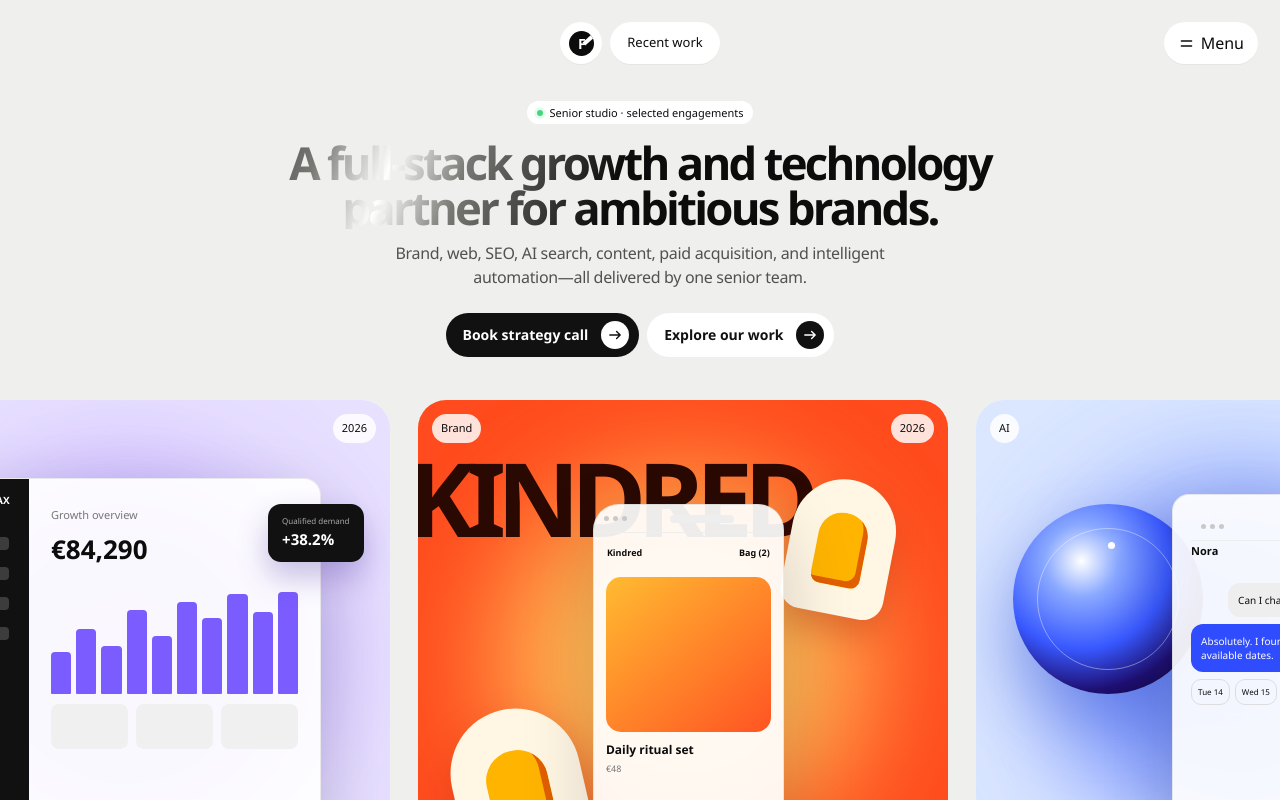
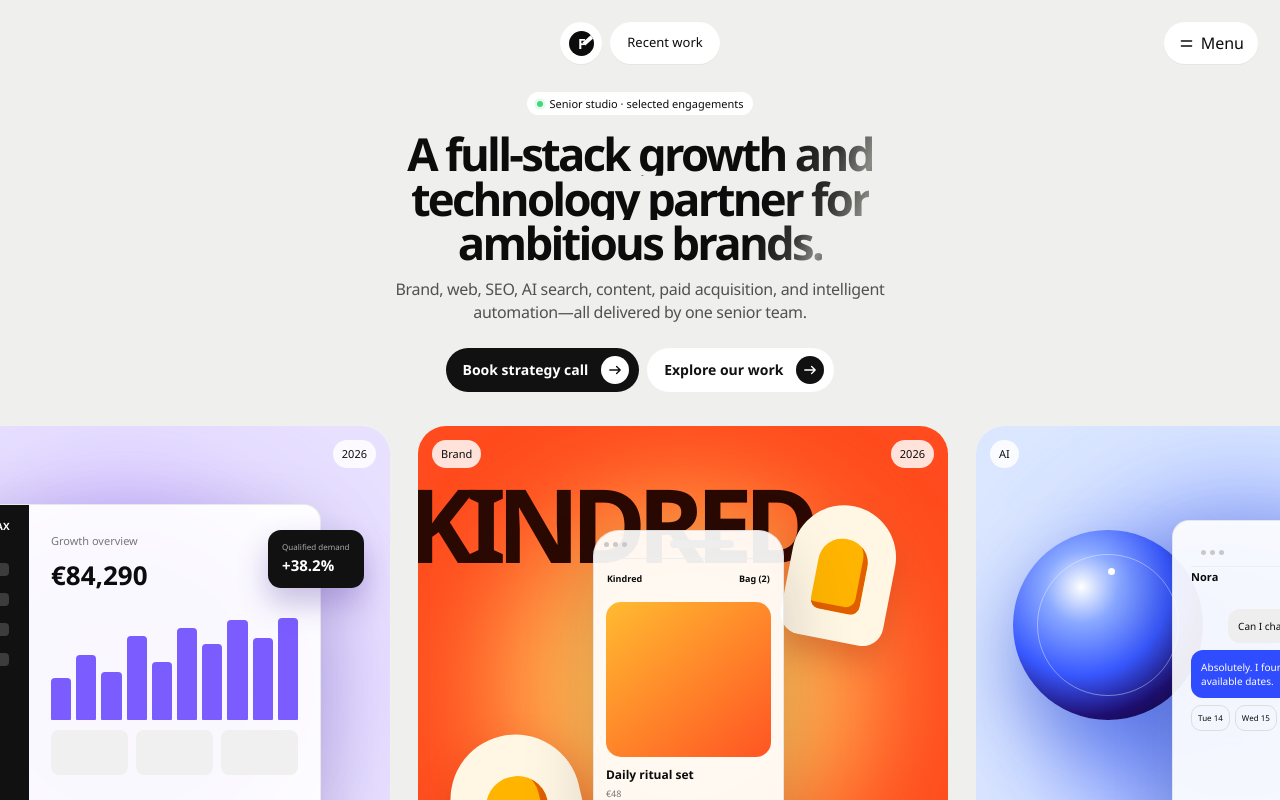
Before and after one commit to digitalmoneyseo-droid/webpilot, a Next.js app: page / in a window 1280 px wide. Shown: the top 800 px of the page. Built offline with nearby package versions, Linux system fonts and the light colour scheme.

Commit message:
Refine hero headline shimmer animation

```diff
--- a/src/app/globals.css
+++ b/src/app/globals.css
@@ -51,23 +51,35 @@
 .status-pill, .eyebrow { display: inline-flex; align-items: center; border-radius: 999px; background: #fff; padding: 6px 10px; font-size: 11px; line-height: 1; }
 .status-pill i { width: 6px; height: 6px; border-radius: 50%; background: #41d87d; box-shadow: 0 0 0 3px rgba(65,216,125,.12); margin-right: 7px; }
 .hero h1 { width:100%; margin: 16px 0 13px; max-width: 760px; font-size: clamp(38px, 3.55vw, 52px); line-height: .98; letter-spacing: -.06em; font-weight: 680; }
-.hero h1.shiny-text {
+.hero h1.shiny-text { color: var(--ink); }
+.hero h1.shiny-text > span {
+  display: block;
+  width: max-content;
+  max-width: 100%;
+  margin-inline: auto;
   color: var(--ink);
-  background: linear-gradient(110deg, var(--ink) 38%, #777773 46%, #fff 50%, #777773 54%, var(--ink) 62%);
+  background-image: linear-gradient(110deg, var(--ink) 42%, #343432 47%, #8a8a85 50%, #343432 53%, var(--ink) 58%);
   background-size: 250% 100%;
   background-position: 150% 50%;
   background-clip: text;
   -webkit-background-clip: text;
   -webkit-text-fill-color: transparent;
-  animation: hero-shine 5.5s linear infinite;
+  will-change: background-position;
+  animation: hero-shine 9.6s linear infinite;
+  animation-delay: var(--shine-delay, 0s);
 }
+.hero h1.shiny-text > span:nth-child(2) { --shine-delay: 2.2s; }
+.hero h1.shiny-text > span:nth-child(3) { --shine-delay: 4.4s; }
 @keyframes hero-shine {
-  to { background-position: -150% 50%; }
+  0% { background-position: 150% 50%; }
+  23%, 100% { background-position: -150% 50%; }
 }
 @media (prefers-reduced-motion: reduce) {
-  .hero h1.shiny-text {
+  .hero h1.shiny-text > span {
     animation: none;
-    background-position: 50% 50%;
+    background: none;
+    -webkit-text-fill-color: currentColor;
+    will-change: auto;
   }
 }
 .hero p { width:100%; margin: 0; max-width: 560px; font-size: 16px; line-height: 1.45; color: #51514d; letter-spacing: -.02em; }
--- a/src/components/homepage.tsx
+++ b/src/components/homepage.tsx
@@ -35,7 +35,7 @@
 export function Homepage() {
   return <>
     <main>
-      <section className="hero hero--home"><div className="hero-inner"><span className="status-pill"><i /> Senior studio · selected engagements</span><h1 className="shiny-text">A full-stack growth and technology partner for ambitious brands.</h1><p>Brand, web, SEO, AI search, content, paid acquisition, and intelligent automation—all delivered by one senior team.</p><div className="hero-actions"><CtaButton href="/contact">Book strategy call</CtaButton><CtaButton href="/work" light>Explore our work</CtaButton></div></div></section>
+      <section className="hero hero--home"><div className="hero-inner"><span className="status-pill"><i /> Senior studio · selected engagements</span><h1 className="shiny-text"><span>A full-stack growth and</span><span>technology partner for</span><span>ambitious brands.</span></h1><p>Brand, web, SEO, AI search, content, paid acquisition, and intelligent automation—all delivered by one senior team.</p><div className="hero-actions"><CtaButton href="/contact">Book strategy call</CtaButton><CtaButton href="/work" light>Explore our work</CtaButton></div></div></section>
 
       <section className="work-ribbon" aria-label="Selected work"><div className="work-ribbon-track">{projects.slice(0, 4).map(project => <ProjectCard project={project} key={project.slug} />)}</div></section>
 
```
